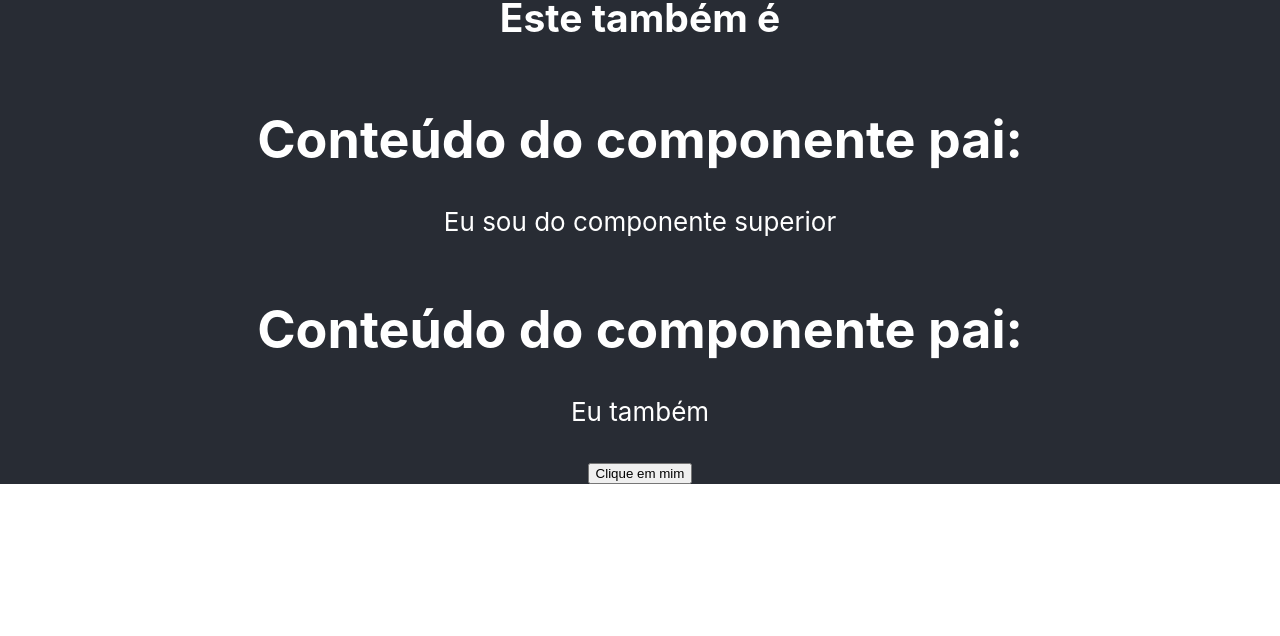
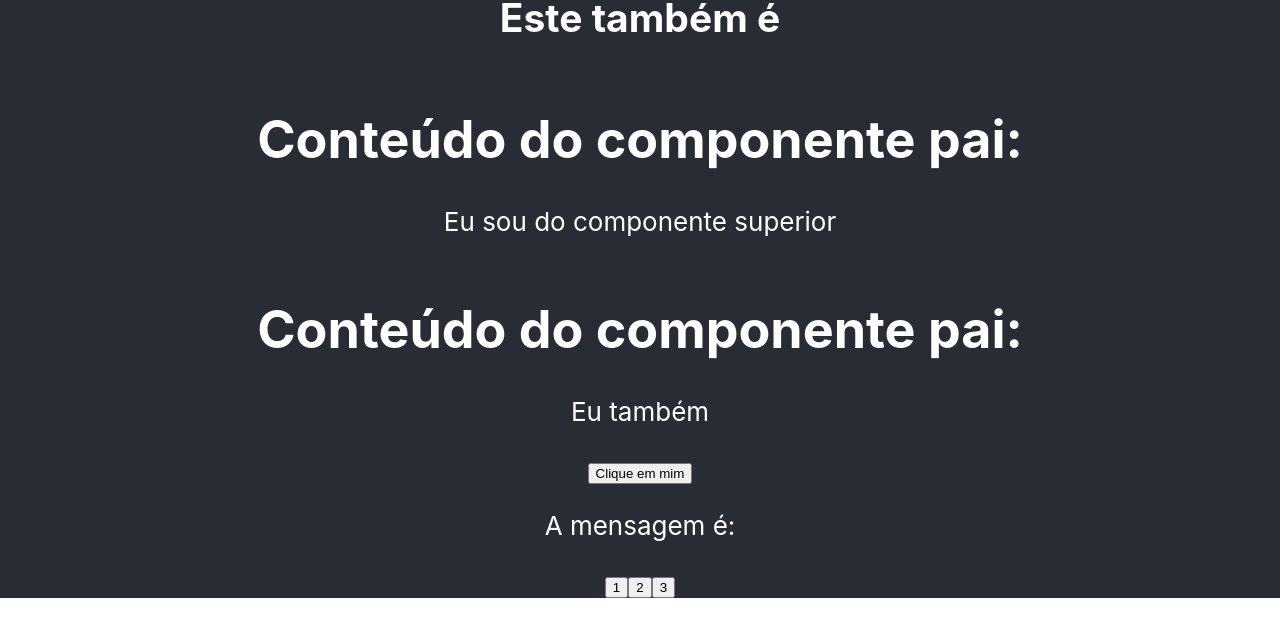
Before and after one commit to rcargnelutti/ReactZeroMaestria, a React (Create React App) app in the folder 3_AVANCANDO_NO_REACT/avancando/: page / in a window 1280 px wide. Shown: the part 3365-4001 px from the top of the page. Built offline with nearby package versions, Linux system fonts and the light colour scheme.

Commit message:
44 - State lift

```diff
--- a/3_AVANCANDO_NO_REACT/avancando/src/App.js
+++ b/3_AVANCANDO_NO_REACT/avancando/src/App.js
@@ -1,4 +1,5 @@
 import './App.css';
+import { useState } from "react";
 
 import City from './assets/city.jpg'
 import CarDetails from './components/CarDetails';
@@ -8,7 +9,9 @@
 import Fragment from './components/Fragment';
 import ListRender from './components/ListRender';
 import ManageData from './components/ManageData';
+import MessageState from './components/MessageState';
 import ShowUserName from './components/ShowUserName';
+import ChangeMessageState from './components/ChangeMessageState';
 
 function App() {
 
@@ -21,6 +24,12 @@
   function showMessage() {
     console.log("Evento do componente pai");
   }
+
+  const [message, setMessage] = useState("");
+
+  const handleMessage = (msg) => {
+    setMessage(msg);
+  };
 
   return (
     <div className="App">
@@ -69,6 +78,9 @@
         </div>
       </Container>
       <ExecuteFunction myFunction={showMessage} />
+      {/* state lift */}
+      <MessageState msg={message} />
+      <ChangeMessageState handleMessage={handleMessage} />
       </header>
     </div>
   );
--- /dev/null
+++ b/3_AVANCANDO_NO_REACT/avancando/src/components/ChangeMessageState.js
@@ -0,0 +1,13 @@
+const ChangeMessageState = ({ handleMessage }) => {
+    const messages = ["Oi", "Olá", "Tudo bem?"];
+
+    return (
+      <div>
+        <button onClick={() => handleMessage(messages[0])}>1</button>
+        <button onClick={() => handleMessage(messages[1])}>2</button>
+        <button onClick={() => handleMessage(messages[2])}>3</button>
+      </div>
+    );
+  };
+
+  export default ChangeMessageState;
--- /dev/null
+++ b/3_AVANCANDO_NO_REACT/avancando/src/components/MessageState.js
@@ -0,0 +1,11 @@
+import React from "react";
+
+const MessageState = ({ msg }) => {
+    return (
+      <div>
+        <p>A mensagem é: {msg}</p>
+      </div>
+    );
+  };
+
+  export default MessageState;
```
